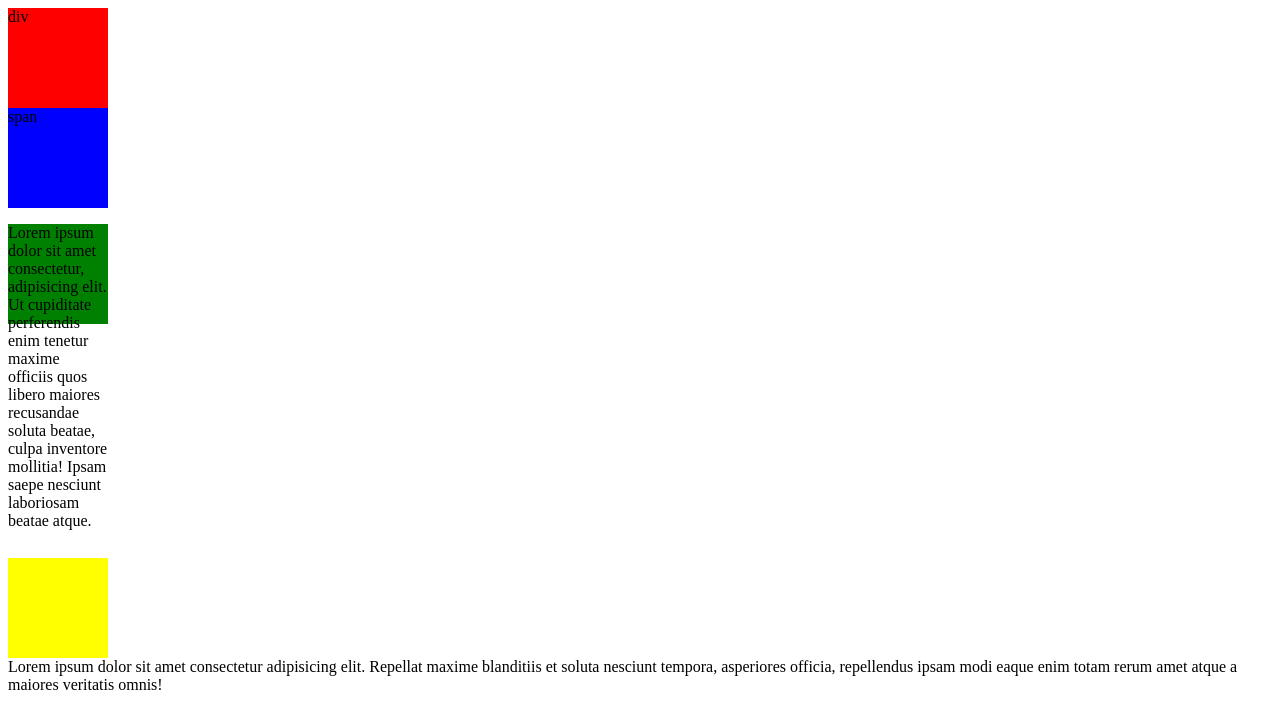
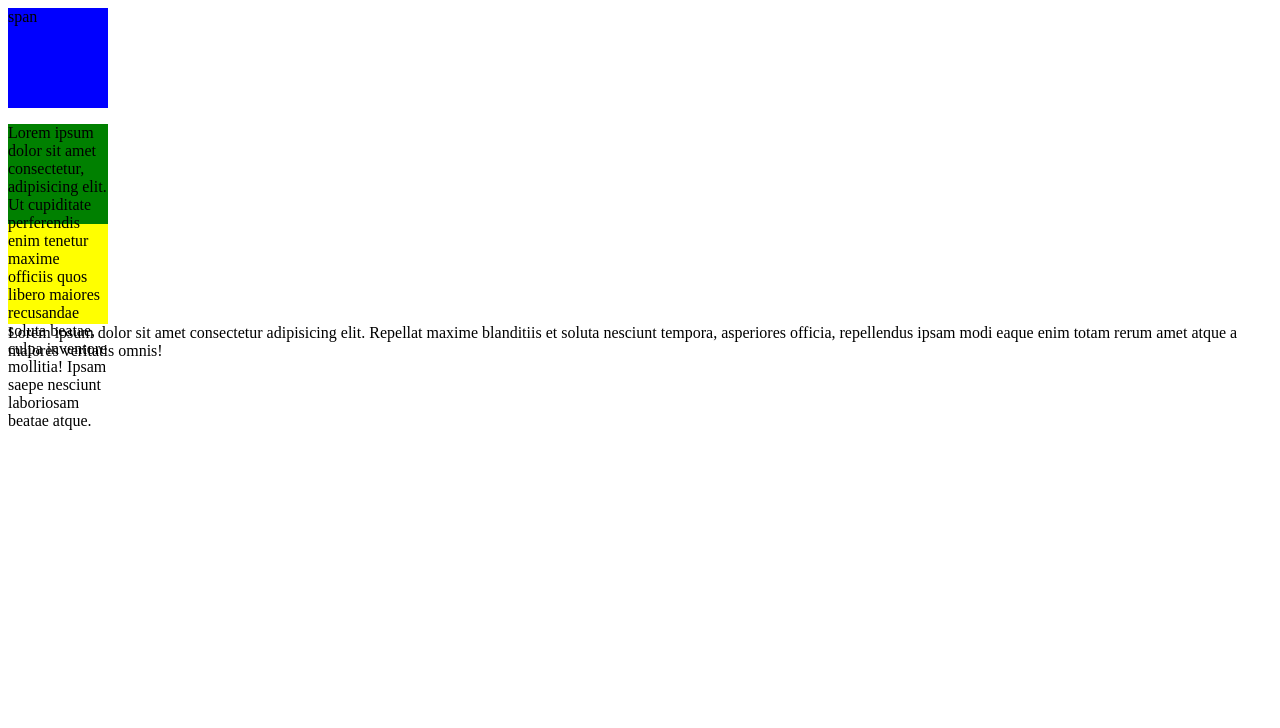
Before and after one commit to HwuShyam2005/CSS, a plain HTML site: page displayprop/displayprop.html in a window 1280 px wide. Drawn offline with Linux system fonts and the light colour scheme.

Commit message:
Update displayprop.html

```diff
--- a/displayprop/displayprop.html
+++ b/displayprop/displayprop.html
@@ -9,7 +9,6 @@
 </head>
 
 <body>
-    <div>div</div>
     <span>span</span>
 
     <div class="abc">
@@ -19,19 +18,6 @@
             laboriosam beatae atque.
         </p>
     </div>
-    <br>
-    <br>
-    <br>
-    <br>
-    <br>
-    <br>
-    <br>
-    <br>
-    <br>
-    <br>
-    <br>
-    <br>
-    <br>
     <span class="def">
         <p class="text2">
             Lorem ipsum dolor, sit amet consectetur adipisicing elit. Expedita consequuntur modi dicta porro ab a ea?
```
